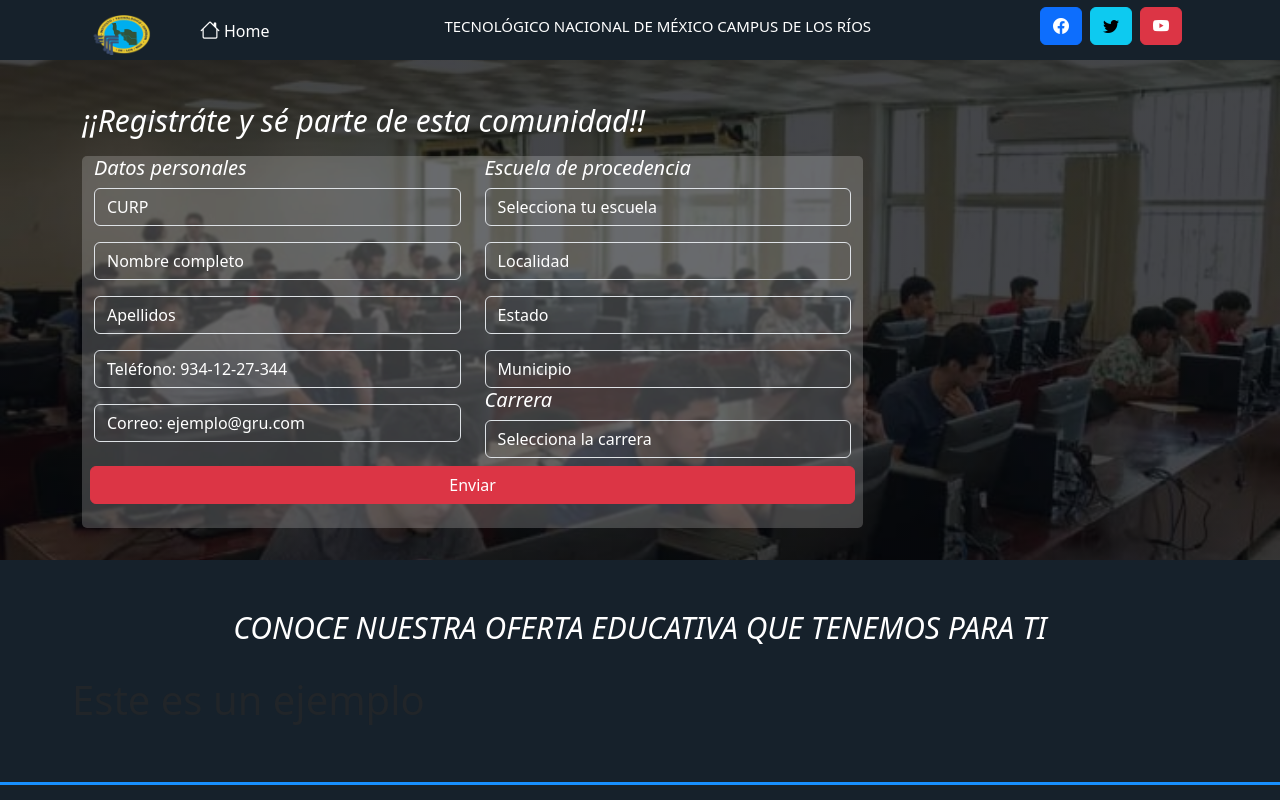
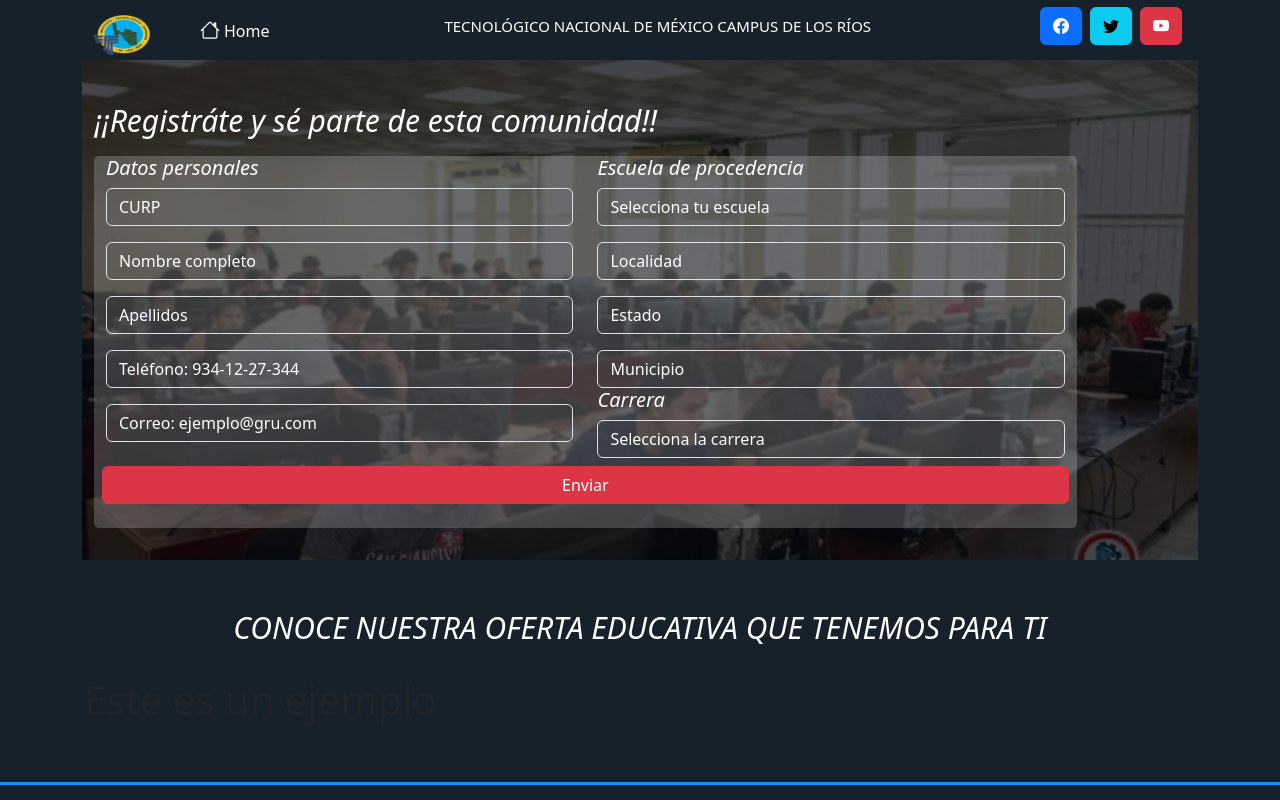
Before and after one commit to danydevtest1/promocion, a React (Create React App) app: page / in a window 1280 px wide. Shown: the top 800 px of the page. Built offline with nearby package versions, Linux system fonts and the light colour scheme.

Commit message:
Nuevos cambios

```diff
--- a/src/components/Web/Formulario/RegisterForm.js
+++ b/src/components/Web/Formulario/RegisterForm.js
@@ -9,7 +9,7 @@ export function RegisterForm() {
       <Form>
         <Container>
           <Row className="mb-3">
-            <Col>
+            <Col xs={6}>
               <h3>
                 <em>Datos personales</em>
               </h3>
@@ -35,7 +35,7 @@ export function RegisterForm() {
                 />
               </Form.Group>
             </Col>
-            <Col>
+            <Col xs={6}>
               <h3>
                 <em>Escuela de procedencia</em>
               </h3>
--- a/src/components/Web/Formulario/RegisterForm.scss
+++ b/src/components/Web/Formulario/RegisterForm.scss
@@ -2,7 +2,7 @@
     background: rgba(255,255,255,0.2);
     border-radius: 5px;
     backdrop-filter: blur(1px);
-    width: 70%;
+    width: 90%;
 
       h3{
         color:rgb(255,255,255) !important;
--- a/src/pages/Web/Home/Home.js
+++ b/src/pages/Web/Home/Home.js
@@ -1,12 +1,23 @@
 import React from "react";
+import { Container, Col, Row } from "react-bootstrap";
 
 import { Banner, HomeCarreras } from "../../../components/Web";
 
 export function Home() {
   return (
-    <div className="home">
-      <Banner />
-      <HomeCarreras />
-    </div>
+    <Container>
+      <div className="home">
+        <Row>
+          <Col>
+            <Banner />
+          </Col>
+        </Row>
+        <Row>
+          <Col>
+            <HomeCarreras />
+          </Col>
+        </Row>
+      </div>
+    </Container>
   );
 }
```
Also changed, not shown: src/components/Web/TopBar/TopBar.js (+12 -4 lines), 1 other file (tests, documents, lock files or other folders).
